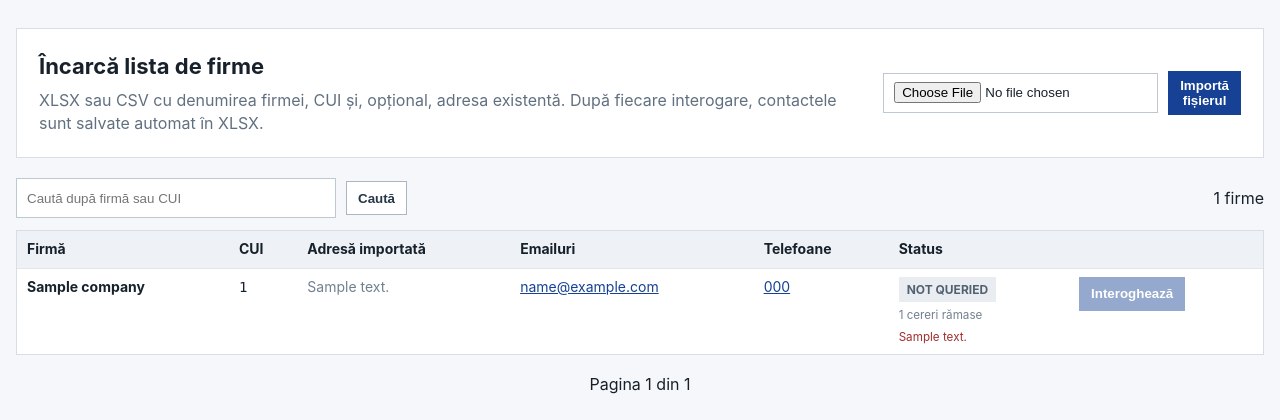
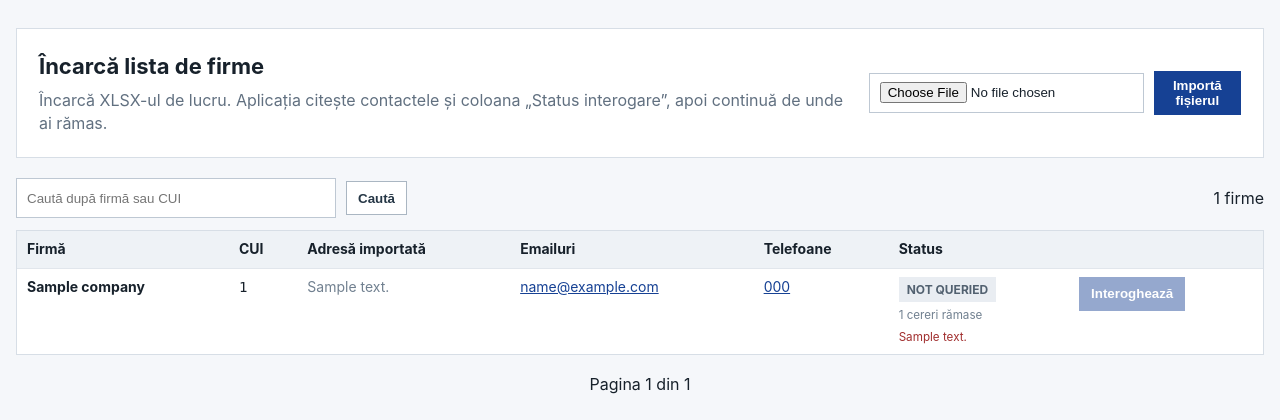
Before and after one commit to cristake007/targetare-contacts, a Flask app: page / in a window 1280 px wide. Shown: the part 91-511 px from the top of the page. Run offline with Flask 3, Linux system fonts and the light colour scheme; tables that the repository leaves empty hold one stand-in row (values such as "Sample post").

Commit message:
Clarify resumable XLSX workflow

```diff
--- a/targetare_contacts/templates/index.html
+++ b/targetare_contacts/templates/index.html
@@ -3,7 +3,7 @@
 <section class="panel upload-panel">
   <div>
     <h1>Încarcă lista de firme</h1>
-    <p>XLSX sau CSV cu denumirea firmei, CUI și, opțional, adresa existentă. După fiecare interogare, contactele sunt salvate automat în XLSX.</p>
+    <p>Încarcă XLSX-ul de lucru. Aplicația citește contactele și coloana „Status interogare”, apoi continuă de unde ai rămas.</p>
   </div>
   <form action="{{ url_for('upload_companies') }}" method="post" enctype="multipart/form-data" class="upload-form">
     <input type="file" name="file" accept=".xlsx,.csv,application/vnd.openxmlformats-officedocument.spreadsheetml.sheet,text/csv" required>
@@ -24,6 +24,12 @@
     {% endif %}
   </div>
 </section>
+
+{% if workbook_available %}
+<section class="resume-note">
+  Descarcă XLSX-ul actualizat înainte să închizi sesiunea și încarcă același fișier data viitoare. Acesta păstrează emailurile, telefoanele și progresul interogărilor.
+</section>
+{% endif %}
 
 {% if companies %}
 <div class="table-wrap">
@@ -58,7 +64,9 @@
       </td>
       <td class="actions">
         <form method="post" action="{{ url_for('interrogate_company', company_id=company['id'], page=page, q=query) }}">
-          <button type="submit" class="button primary" {% if not api_configured %}disabled{% endif %}>Interoghează</button>
+          <button type="submit" class="button primary" {% if not api_configured %}disabled{% endif %}>
+            {{ 'Interoghează' if company['lookup_status'] == 'not_queried' else 'Reinteroghează' }}
+          </button>
         </form>
       </td>
     </tr>
```
